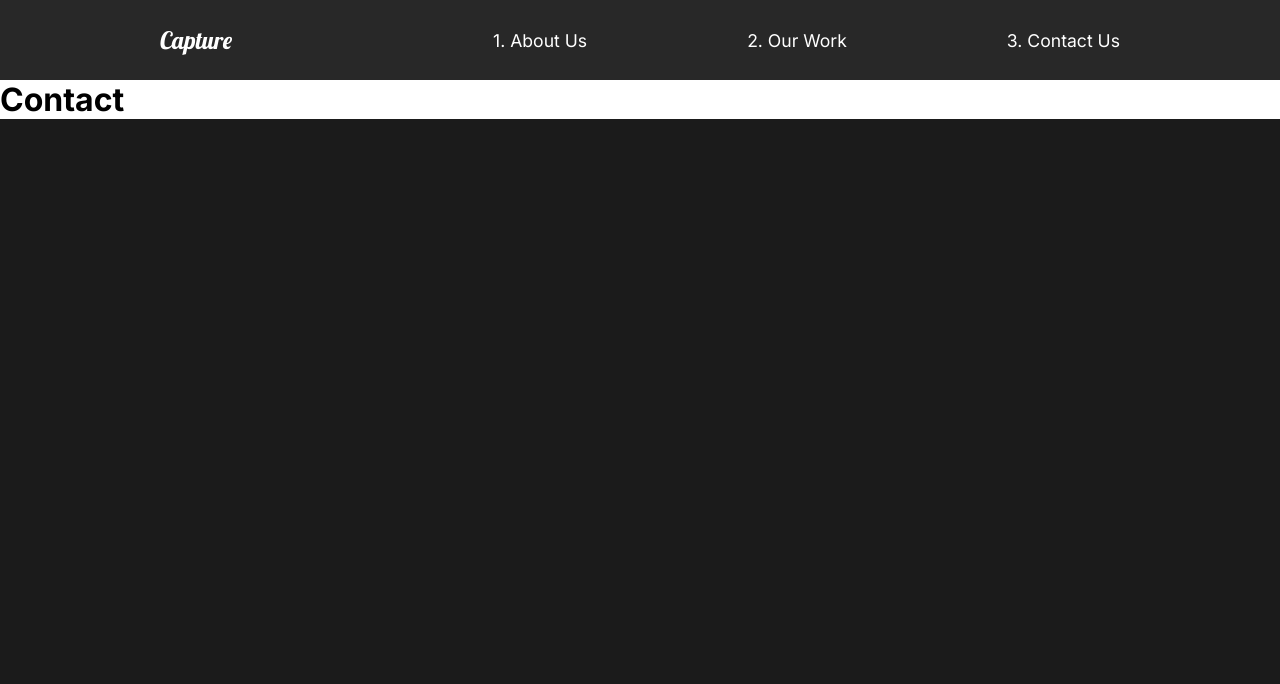
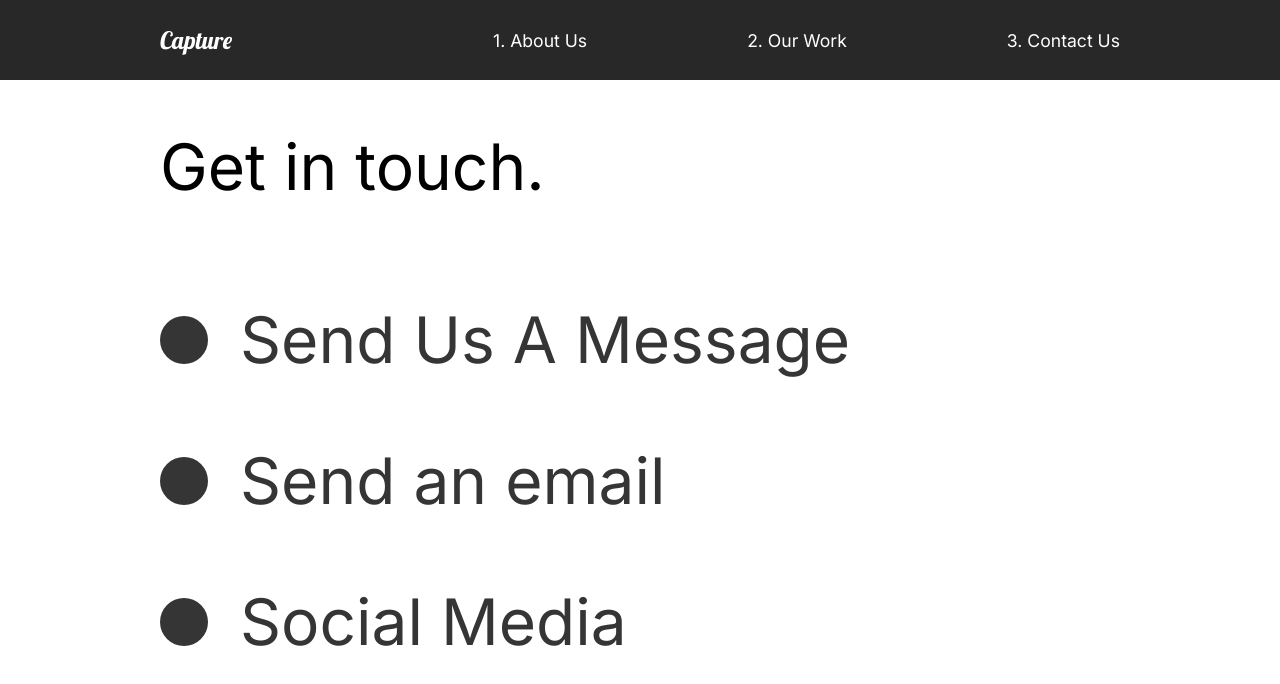
Before and after one commit to mapper895/the-creative-react-course-capture, a React (Create React App) app: page /contact in a window 1280 px wide. Shown: the top 684 px of the page. Built offline with nearby package versions, Linux system fonts and the light colour scheme.

Commit message:
21. Contact Animation

```diff
--- a/package.json
+++ b/package.json
@@ -6,7 +6,7 @@
     "@testing-library/jest-dom": "^5.11.6",
     "@testing-library/react": "^11.2.2",
     "@testing-library/user-event": "^12.6.0",
-    "framer-motion": "^3.1.1",
+    "framer-motion": "^2.9.0",
     "react": "^17.0.1",
     "react-dom": "^17.0.1",
     "react-intersection-observer": "^8.31.0",
--- a/src/pages/ContactUs.js
+++ b/src/pages/ContactUs.js
@@ -1,20 +1,72 @@
 import React from "react";
 // Animations
 import { motion } from "framer-motion";
-import { pageAnimation } from "../animation";
+import { pageAnimation, titleAnim } from "../animation";
+import styled from "styled-components";
 
 const ContactUs = () => {
   return (
-    <motion.div
+    <ContactStyle
       variants={pageAnimation}
       initial="hidden"
       animate="show"
       exit="exit"
       style={{ background: " #fff" }}
     >
-      <h1>Contact</h1>
-    </motion.div>
+      <Title>
+        <Hide>
+          <motion.h2 variants={titleAnim}>Get in touch.</motion.h2>
+        </Hide>
+      </Title>
+      <div>
+        <Hide>
+          <Social variants={titleAnim}>
+            <Circle />
+            <h2>Send Us A Message</h2>
+          </Social>
+        </Hide>
+        <Hide>
+          <Social variants={titleAnim}>
+            <Circle />
+            <h2>Send an email</h2>
+          </Social>
+        </Hide>
+        <Hide>
+          <Social variants={titleAnim}>
+            <Circle />
+            <h2>Social Media</h2>
+          </Social>
+        </Hide>
+      </div>
+    </ContactStyle>
   );
 };
 
+const ContactStyle = styled(motion.div)`
+  padding: 3rem 10rem;
+  color: #353535;
+  min-height: 90vh;
+`;
+
+const Title = styled.div`
+  margin-bottom: 4rem;
+  color: black;
+`;
+const Hide = styled.div`
+  overflow: hidden;
+`;
+const Circle = styled.div`
+  border-radius: 50%;
+  width: 3rem;
+  height: 3rem;
+  background: #353535;
+`;
+const Social = styled(motion.div)`
+  display: flex;
+  align-items: center;
+  h2 {
+    margin: 2rem;
+  }
+`;
+
 export default ContactUs;
--- a/src/pages/OurWork.js
+++ b/src/pages/OurWork.js
@@ -34,11 +34,10 @@ const OurWork = () => {
         <Frame3 variants={slider}></Frame3>
         <Frame4 variants={slider}></Frame4>
       </motion.div>
-
       <Movie>
         <motion.h2 variants={fade}>The Athlete</motion.h2>
         <motion.div variants={lineAnim} className="line"></motion.div>
-        <Link to="work/the-athlete">
+        <Link to="/work/the-athlete">
           <Hide>
             <motion.img variants={photoAnim} src={athlete} alt="athlete" />
           </Hide>
```
Also changed, not shown: 1 other file (tests, documents, lock files or other folders).
